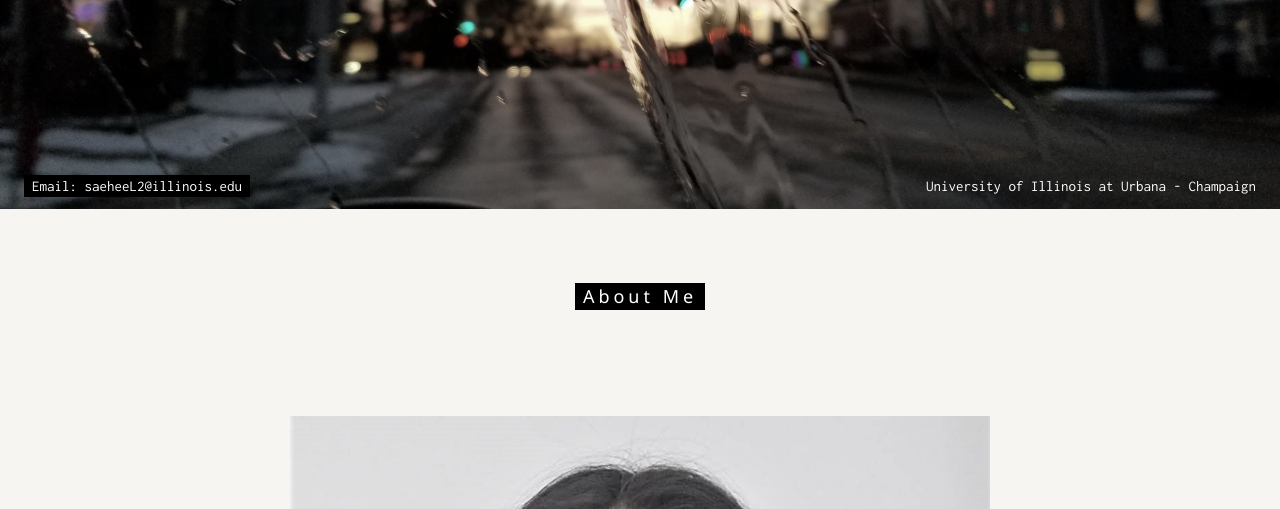
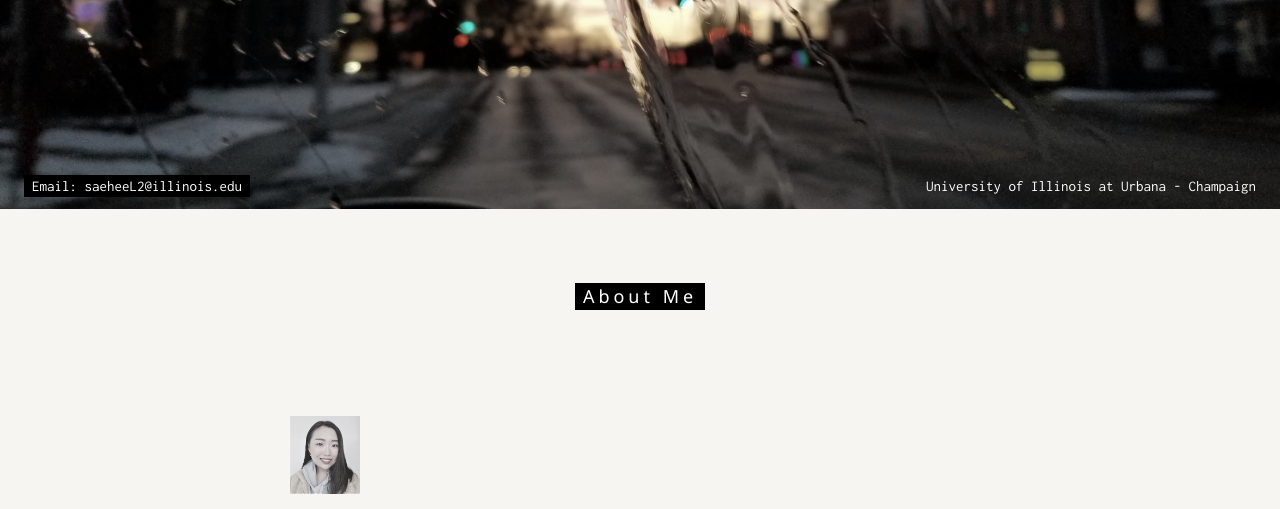
Before and after one commit to slee7246/SarahLeeWebsite, a plain HTML site: page index.html in a window 1280 px wide. Shown: the part 391-900 px from the top of the page. Drawn offline with nearby package versions, Linux system fonts and the light colour scheme.

Commit message:
Update index.html

```diff
--- a/index.html
+++ b/index.html
@@ -63,7 +63,7 @@ body, html {
   <div class="w3-content" style="max-width:700px">
     <h5 class="w3-center w3-padding-64"><span class="w3-tag w3-wide">About Me</span></h5>
 
-      <img src="meeeeeeeeeeeeeeeeeeeeeeeeeeeeeeeeeee.jpg" style="width:100%;max-width:1000px;margin-top:32px;">
+      <img src="meeeeeeeeeeeeeeeeeeeeeeeeeeeeeeeeeee.jpg" style="width:10%;max-width:100px;margin-top:32px;">
 
 
         <p>I am junior @ University of Illnois - Urbana Champaign majoring in Geography & GIS, concentrating in GIS. I come from a CS background, so I have good amount of knowledge in programming on top of GGIS. Because of my interest in spatial analysis and data science, I am also working towards a Data Science Certificate from the Department of Statistics here @ UIUC.</p>
```
